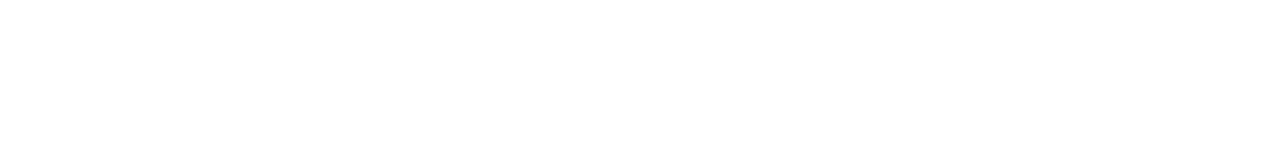
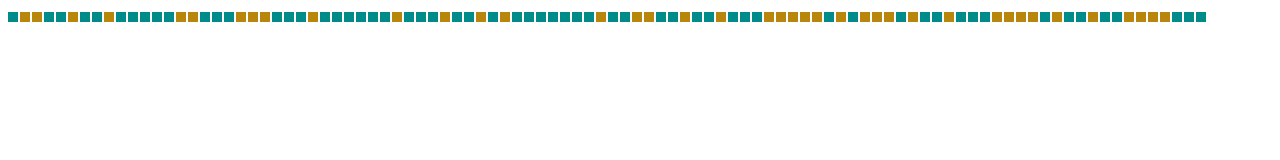
Before and after one commit to bodya17/cellular-automata, a plain HTML site: page index.html in a window 1280 px wide. Drawn offline with Linux system fonts and the light colour scheme.

Commit message:
add random row generation

```diff
--- a/index.html
+++ b/index.html
@@ -3,10 +3,28 @@
 <head>
     <meta charset="UTF-8">
     <meta name="viewport" content="width=device-width, initial-scale=1.0">
-    <meta http-equiv="X-UA-Compatible" content="ie=edge">
     <title>Cellular automata</title>
+    <style>
+        .automata > div {
+            display: inline-block;
+            width: 10px;
+            height: 10px;
+            margin-right: 2px;
+        }
+
+        .automata > div.active {
+            background-color: darkgoldenrod;
+        }
+
+        .automata > div.inactive {
+            background-color: darkcyan;
+        }
+
+    </style>
 </head>
 <body>
-
+    <div class="automata">
+    </div>
+    <script src="main.js"></script>
 </body>
 </html>
--- a/main.js
+++ b/main.js
@@ -0,0 +1,12 @@
+function zeroOrOne() {
+    return Math.round(Math.random())
+}
+
+var fragment = document.createDocumentFragment();
+for (var i = 0; i < 100; i++) {
+    var div = document.createElement('div')
+    div.classList.add(zeroOrOne() === 1 ? 'active' : 'inactive')
+    fragment.appendChild(div)
+}
+
+document.body.querySelector('.automata').appendChild(fragment)
```
